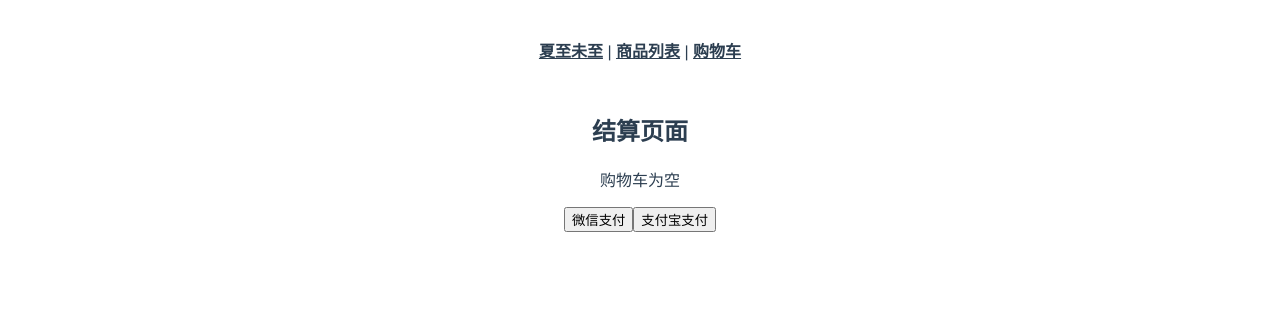
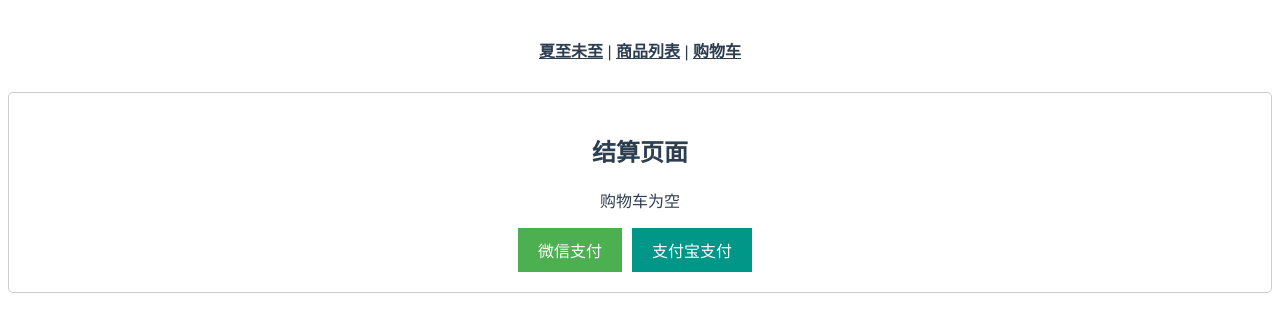
Before and after one commit to Z-Rrr/xiazhiweizhi, a Vue app: page /AccountPage in a window 1280 px wide. Shown: the top 332 px of the page. Built offline with nearby package versions, Linux system fonts and the light colour scheme.

Commit message:
更新master

```diff
--- a/src/views/AccountPage.vue
+++ b/src/views/AccountPage.vue
@@ -1,21 +1,21 @@
 <template>
-    <div>
-      <h2>结算页面</h2>
-      <div v-if="cartItems.length > 0">
+  <div class="checkout-page">
+    <h2 class="page-title">结算页面</h2>
+    <div v-if="cartItems.length > 0" class="cart-content">
       <h3>购物车内容</h3>
       <ul>
         <li v-for="(item, index) in cartItems" :key="index">
           {{ item.name }} - 数量: {{ item.quantity }}
         </li>
       </ul>
-        <p>购物车总价值：￥{{ calculateTotalPrice }}</p>
+      <p class="total-price">购物车总价值：￥{{ calculateTotalPrice }}</p>
     </div>
     <div v-else>
       <p>购物车为空</p>
     </div>
 
-      <button @click="wechatPay">微信支付</button>
-      <button @click="alipay">支付宝支付</button>
+    <button @click="wechatPay" class="payment-button wechat-pay">微信支付</button>
+    <button @click="alipay" class="payment-button alipay">支付宝支付</button>
   </div>
 </template>
 
@@ -42,6 +42,60 @@
 };
 </script>
 
-  <style>
-  /* 样式可以根据需要添加 */
+<style scoped>
+/* 样式 */
+.checkout-page {
+  padding: 20px;
+  background-color: rgba(255, 255, 255, 0.4); /* 使用 rgba 设置透明度 */
+  border: 1px solid #ccc;
+  border-radius: 5px;
+  text-align: center;
+}
+.page-title {
+  font-size: 24px;
+  font-weight: bold;
+  margin-bottom: 20px;
+}
+
+.cart-content {
+  background-color: rgba(255, 255, 255, 0.5); /* 使用 rgba 设置透明度 */
+  padding: 20px;
+  border: 1px solid #ddd;
+  border-radius: 5px;
+  margin-bottom: 20px;
+}
+
+ul {
+  list-style: none;
+  padding: 0;
+}
+
+li {
+  margin: 5px 0;
+}
+
+.total-price {
+  font-size: 18px;
+  font-weight: bold;
+  margin-top: 10px;
+}
+
+.payment-button {
+  padding: 10px 20px;
+  font-size: 16px;
+  cursor: pointer;
+  margin-right: 10px;
+}
+
+.wechat-pay {
+  background-color: #4CAF50;
+  color: #fff;
+  border: none;
+}
+
+.alipay {
+  background-color: #009688;
+  color: #fff;
+  border: none;
+}
 </style>
--- a/src/views/HomePage.vue
+++ b/src/views/HomePage.vue
@@ -27,7 +27,7 @@ export default {
   justify-content: space-around;
   align-items: center;
   height: 100vh;
-  background-image: url('C:\Users\ZR\Desktop\Dreams\Html代码\HTML期末小组作业-网上商城\xiazhiweizhi\images\HomePage.png');
+  background-image: url('E:\WTQ\Html小组作业\xiazhiweizhi\images\HomePage.png');
   background-size: cover;
   background-position: center;
   overflow: hidden;
--- a/src/views/ProductList.vue
+++ b/src/views/ProductList.vue
@@ -1,5 +1,5 @@
 <template>
-  <div>
+  <div class="product-list">
     <table class="table">
       <thead>
         <tr>
@@ -103,7 +103,7 @@
         transition: all .5s;
   }
   body {
-  background-image: url('C:\Users\ZR\Desktop\Dreams\Html代码\HTML期末小组作业-网上商城\xiazhiweizhi\images\ProductList.png');
+  background-image: url('E:\WTQ\Html小组作业\xiazhiweizhi\images\ProductList.png');
   background-size: cover;
   background-position: center;
   background-repeat: no-repeat;
@@ -119,4 +119,12 @@
   border-radius: 5px;
   z-index: 1000;
 }
+
+.product-list {
+  background-image: url('E:\WTQ\Html小组作业\xiazhiweizhi\images\ProductList.png');
+  background-size: cover;
+  background-attachment: fixed; /* 背景随滚动而滚动 */
+  background-position: center;
+  background-repeat: no-repeat;
+}
   </style>
```
Also changed, not shown: 1 other file (tests, documents, lock files or other folders). Lines whose indentation alone changed are shown as unchanged.
